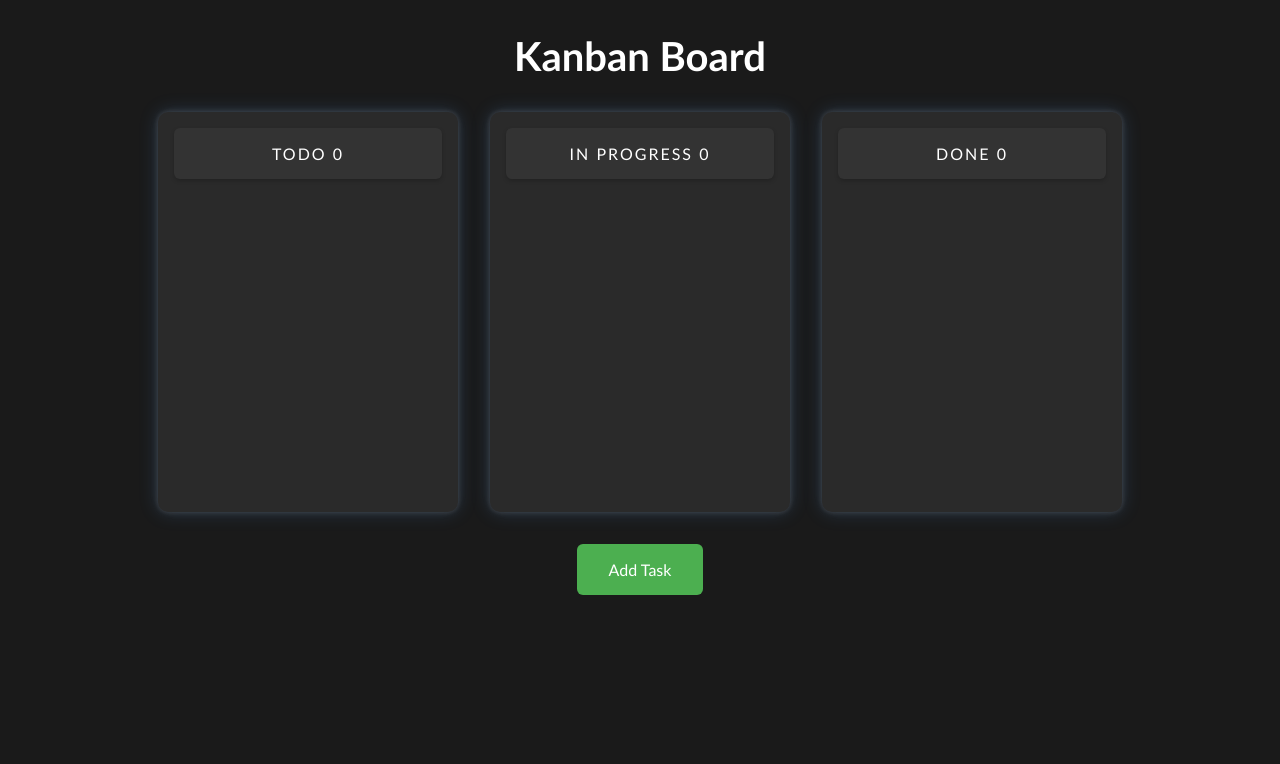
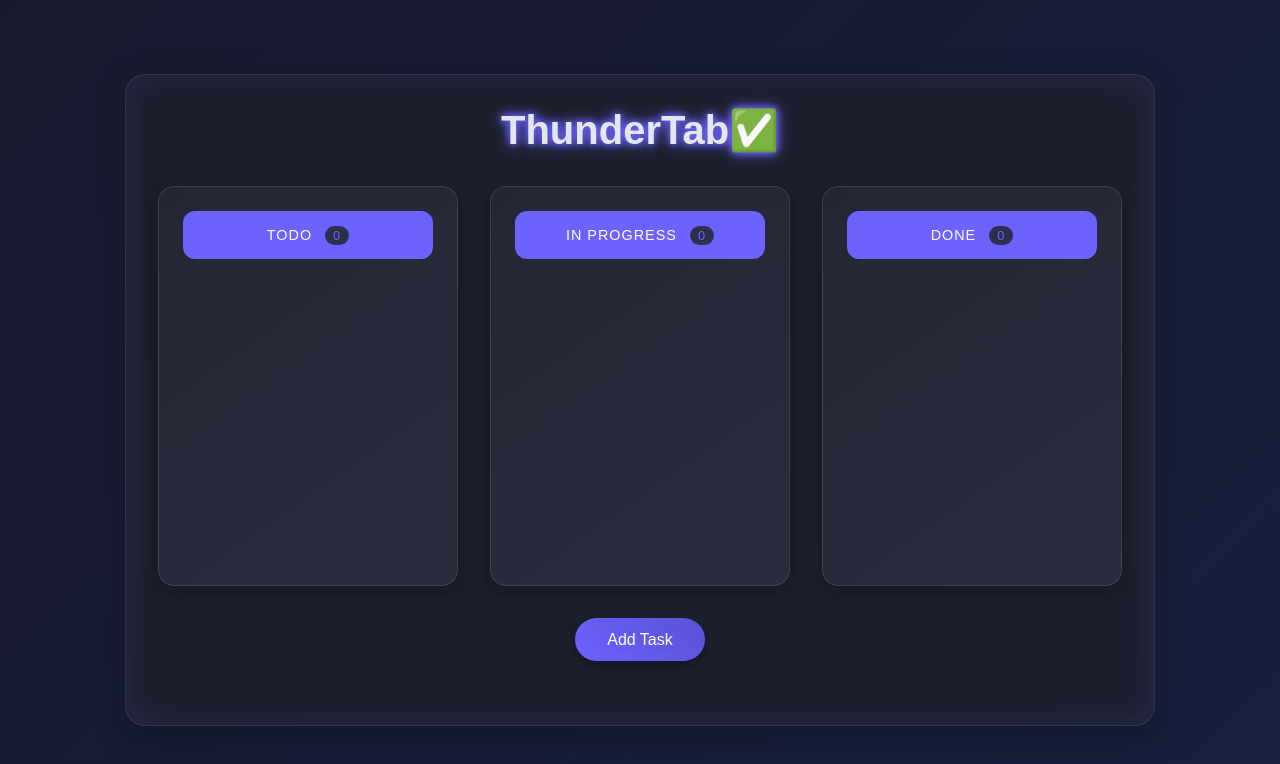
Before and after one commit to gaurav0973/ThunderTab_kanban_extension, a browser extension: page index.html in a window 1280 px wide. Drawn offline with Linux system fonts and the light colour scheme.

Commit message:
Modefied CSS

```diff
--- a/index.html
+++ b/index.html
@@ -3,12 +3,13 @@
 <head>
     <meta charset="UTF-8">
     <meta name="viewport" content="width=device-width, initial-scale=1.0">
+    <meta name="theme-color" content="#1a1a2e">
     <title>Kanban Board</title>
     <link rel="stylesheet" href="style/style.css">
 </head>
 <body>
     <div class="container">
-        <h1>Kanban Board</h1>
+        <h1>ThunderTab✅</h1>
         <div class="boards-container">
             <div id="todo-board" class="board">
                 <h4>Todo
--- a/style/style.css
+++ b/style/style.css
@@ -2,26 +2,59 @@
     margin: 0;
     padding: 0;
     box-sizing: border-box;
-    font-family: 'Trebuchet MS', 'Lucida Sans Unicode', 'Lucida Grande', 'Lucida Sans', Arial, sans-serif;
+    font-family: 'Poppins', sans-serif;
+}
+
+:root {
+    --bg-gradient: linear-gradient(135deg, #1a1a2e 0%, #16213e 100%);
+    --container-bg: rgba(30, 32, 44, 0.85);
+    --board-bg: #242635;
+    --item-bg: #2a2d3e;
+    --text-primary: #e6e7ee;
+    --text-secondary: #8892b0;
+    --accent-color: #6c63ff;
+    --accent-hover: #5a52d5;
+    --delete-color: #ff6b6b;
+    --shadow-color: rgba(0, 0, 0, 0.3);
+    --neon-shadow: 0 0 15px rgba(108, 99, 255, 0.5);
+    --hover-transform: translateY(-5px) scale(1.02);
+    --board-gradient: linear-gradient(145deg, #242635, #2a2d3e);
+    --glass-bg: rgba(30, 32, 44, 0.85);
+    --glass-border: rgba(255, 255, 255, 0.1);
+    --card-hover-bg: linear-gradient(145deg, #2a2d3e, #242635);
+    --neon-glow: 0 0 20px rgba(108, 99, 255, 0.6);
+    --text-shadow: 0 0 8px rgba(108, 99, 255, 0.3);
 }
 
 body {
-    background-color: #1a1a1a;
-    color: white;
+    background: var(--bg-gradient);
     min-height: 100vh;
+    display: flex;
+    justify-content: center;
+    align-items: center;
+    color: var(--text-primary);
 }
 
 .container {
     max-width: 1200px;
-    margin: 0 auto;
+    margin: 2rem;
     padding: 2rem;
+    background: var(--glass-bg);
+    border-radius: 20px;
+    box-shadow: 0 8px 32px var(--shadow-color);
+    backdrop-filter: blur(12px);
+    animation: fadeIn 0.8s ease-out;
+    box-shadow: 0 8px 32px var(--shadow-color),
+                inset 0 0 32px rgba(108, 99, 255, 0.15);
+    border: 1px solid var(--glass-border);
 }
 
 h1 {
     text-align: center;
     margin-bottom: 2rem;
-    color: #fff;
     font-size: 2.5rem;
+    font-weight: 600;
+    animation: glow 1s ease-in-out infinite alternate;
 }
 
 .boards-container {
@@ -32,62 +65,89 @@ h1 {
 }
 
 .board {
-    background-color: #2a2a2a;
-    border-radius: 10px;
+    background: var(--board-gradient);
+    border-radius: 16px;
     min-width: 300px;
     min-height: 400px;
-    padding: 1rem;
-    box-shadow:
-        0 0 5px rgba(255, 255, 255, 0.1),
-        0 0 10px rgba(255, 255, 255, 0.1),
-        0 0 20px rgba(72, 149, 239, 0.2);
+    padding: 1.5rem;
+    box-shadow: 0 4px 15px var(--shadow-color);
+    border: 1px solid var(--glass-border);
+    transition: all 0.4s cubic-bezier(0.175, 0.885, 0.32, 1.275);
+    position: relative;
+    backdrop-filter: blur(8px);
+}
+
+.board::before {
+    content: '';
+    position: absolute;
+    top: 0;
+    left: 0;
+    right: 0;
+    bottom: 0;
+    border-radius: 16px;
+    background: linear-gradient(45deg, var(--accent-color), transparent);
+    opacity: 0;
+    transition: opacity 0.3s ease;
+    z-index: -1;
+}
+
+.board:hover {
+    transform: var(--hover-transform);
+    box-shadow: 0 8px 25px rgba(0, 0, 0, 0.4),
+                var(--neon-glow);
+    background: var(--card-hover-bg);
+}
+
+.board:hover::before {
+    opacity: 0.1;
 }
 
 .board h4 {
     text-align: center;
     padding: 1rem;
-    background-color: #333;
-    color: #fff;
-    border-radius: 6px;
+    background-color: var(--accent-color);
+    color: white;
+    border-radius: 12px;
     margin-bottom: 1rem;
     text-transform: uppercase;
-    letter-spacing: 2px;
+    letter-spacing: 1px;
     font-weight: 500;
-    box-shadow: 0 2px 4px rgba(0, 0, 0, 0.2);
-    transition: all 0.3s ease;
+    font-size: 0.9rem;
 }
 
 .board h4:hover {
-    background-color: #444;
+    background-color: var(--accent-hover);
     transform: translateY(-2px);
 }
 
 .item {
-    background-color: #333;
-    color: white;
+    background-color: var(--item-bg);
+    color: var(--text-primary);
     padding: 1rem;
-    margin: 0.5rem 0;
-    border-radius: 6px;
+    margin: 0.8rem 0;
+    border-radius: 12px;
     cursor: move;
-    transition: all 0.3s ease;
-    border: 1px solid rgba(255, 255, 255, 0.1);
+    transition: all 0.4s cubic-bezier(0.175, 0.885, 0.32, 1.275);
+    border: 1px solid var(--glass-border);
     display: flex;
-    justify-content: space-between;
-    align-items: center;
-    flex-wrap: wrap;
     flex-direction: column;
-    align-items: flex-start;
+    gap: 8px;
+    position: relative;
+    backdrop-filter: blur(4px);
 }
 
 .item:hover {
-    background-color: #444;
-    transform: translateY(-2px);
-    box-shadow: 0 4px 8px rgba(0, 0, 0, 0.2);
+    transform: var(--hover-transform);
+    box-shadow: var(--neon-glow);
+    border-color: var(--accent-color);
+    background: var(--card-hover-bg);
 }
 
 .item.flying {
-    opacity: 0.5;
+    opacity: 0.6;
     transform: scale(0.95);
+    background-color: var(--accent-color);
+    animation: pulse 1.5s infinite, rotate3d 1.5s infinite;
 }
 
 .task-content {
@@ -95,55 +155,170 @@ h1 {
     display: flex;
     justify-content: space-between;
     align-items: center;
-    margin-bottom: 5px;
+    font-size: 0.95rem;
 }
 
-#add-task-btn, #add-board-btn{
+.task-count {
+    background-color: var(--item-bg);
+    color: var(--accent-color);
+    padding: 2px 8px;
+    border-radius: 10px;
+    font-size: 0.8rem;
+    margin-left: 8px;
+    animation: bounce 0.5s cubic-bezier(0.175, 0.885, 0.32, 1.275);
+    box-shadow: inset 0 0 8px rgba(108, 99, 255, 0.2);
+    text-shadow: var(--text-shadow);
+}
+
+#add-task-btn, #add-board-btn {
     display: block;
     margin: 2rem auto;
-    padding: 1rem 2rem;
-    background-color: #4CAF50;
+    padding: 0.8rem 2rem;
+    background: linear-gradient(45deg, var(--accent-color), var(--accent-hover));
     color: white;
     border: none;
-    border-radius: 6px;
+    border-radius: 25px;
     cursor: pointer;
     font-size: 1rem;
-    transition: all 0.3s ease;
+    transition: all 0.3s cubic-bezier(0.175, 0.885, 0.32, 1.275);
+    box-shadow: 0 4px 15px var(--shadow-color);
+    position: relative;
+    overflow: hidden;
+    text-shadow: var(--text-shadow);
 }
 
-#add-task-btn:hover {
-    background-color: #45a049;
-    transform: translateY(-2px);
-    box-shadow: 0 4px 8px rgba(0, 0, 0, 0.2);
+#add-task-btn::after, #add-board-btn::after {
+    content: '';
+    position: absolute;
+    top: 50%;
+    left: 50%;
+    width: 300%;
+    height: 300%;
+    background: radial-gradient(circle, rgba(255,255,255,0.2) 0%, transparent 60%);
+    transform: translate(-50%, -50%) scale(0);
+    transition: transform 0.5s ease;
 }
 
-#add-task-btn:active {
-    transform: translateY(0);
-}
-#add-board-btn:hover {
-    background-color: #45a049;
-    transform: translateY(-2px);
-    box-shadow: 0 4px 8px rgba(0, 0, 0, 0.2);
+#add-task-btn:hover::after, #add-board-btn:hover::after {
+    transform: translate(-50%, -50%) scale(1);
 }
 
-#add-board-btn:active {
+#add-task-btn:hover, #add-board-btn:hover {
+    background-color: var(--accent-hover);
+    transform: translateY(-3px);
+    box-shadow: 0 10px 25px rgba(108, 99, 255, 0.4),
+                var(--neon-shadow);
+    animation: shimmer 1.5s infinite;
+}
+
+#add-task-btn:active, #add-board-btn:active {
     transform: translateY(0);
 }
 
 .delete-btn {
     cursor: pointer;
     opacity: 0.7;
-    transition: all 0.3s ease;
+    transition: all 0.3s cubic-bezier(0.68, -0.55, 0.265, 1.55);
+    background: none;
+    border: none;
+    font-size: 1rem;
+    padding: 4px;
+    color: var(--delete-color);
 }
 
 .delete-btn:hover {
     opacity: 1;
-    transform: scale(1.1);
+    transform: rotate(90deg) scale(1.2);
 }
 
 .timestamp {
     font-size: 0.75rem;
-    opacity: 0.6;
-    align-self: flex-start;
-    color: #888;
+    color: var(--text-secondary);
+    font-style: italic;
+    transition: color 0.3s ease;
 }
+
+.timestamp:hover {
+    color: var(--accent-color);
+}
+
+@media (max-width: 768px) {
+    .container {
+        margin: 1rem;
+        padding: 1rem;
+    }
+
+    .board {
+        min-width: 280px;
+    }
+
+    .board:hover {
+        transform: translateY(-3px);
+    }
+}
+
+/* Animations */
+@keyframes fadeIn {
+    from {
+        opacity: 0;
+        transform: translateY(20px);
+    }
+    to {
+        opacity: 1;
+        transform: translateY(0);
+    }
+}
+
+@keyframes pulse {
+    0% {
+        box-shadow: 0 0 0 0 rgba(108, 99, 255, 0.6);
+    }
+    70% {
+        box-shadow: 0 0 0 15px rgba(108, 99, 255, 0);
+    }
+    100% {
+        box-shadow: 0 0 0 0 rgba(108, 99, 255, 0);
+    }
+}
+
+/* Cool task count animation */
+@keyframes bounce {
+    0%, 100% { transform: scale(1); }
+    50% { transform: scale(1.2); }
+}
+
+/* Add new animations */
+@keyframes glow {
+    from {
+        filter: drop-shadow(0 0 2px var(--accent-color))
+               drop-shadow(0 0 4px var(--accent-color));
+    }
+    to {
+        filter: drop-shadow(0 0 3px var(--accent-color))
+               drop-shadow(0 0 6px var(--accent-color));
+    }
+}
+
+@keyframes shimmer {
+    0% {
+        background-position: 0% 50%;
+    }
+    50% {
+        background-position: 100% 50%;
+    }
+    100% {
+        background-position: 0% 50%;
+    }
+}
+
+@keyframes rotate3d {
+    0% {
+        transform: rotate3d(0, 1, 0, 0deg) scale(0.95);
+    }
+    50% {
+        transform: rotate3d(0, 1, 0, 180deg) scale(0.95);
+    }
+    100% {
+        transform: rotate3d(0, 1, 0, 360deg) scale(0.95);
+    }
+}
```
